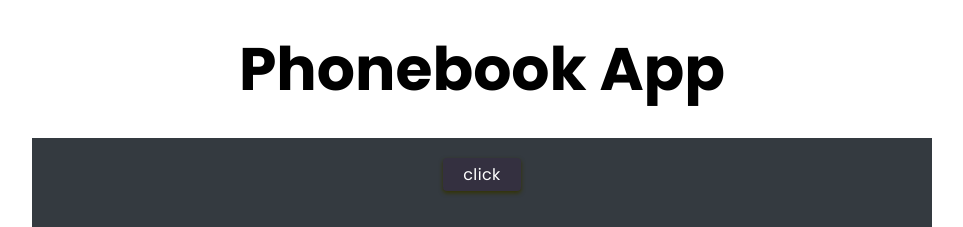
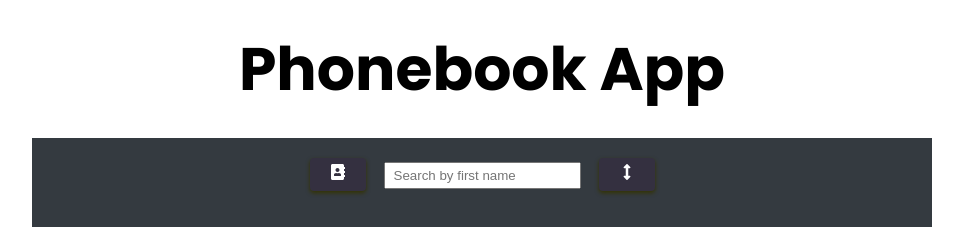
Before and after one commit to spectr-e/react-projects, a React (Vite) app: page / in a window 1280 px wide. Shown: the top 227 px of the page, without its empty margins (158-1121 px from the left). Built offline with nearby package versions, Linux system fonts and the light colour scheme.

Commit message:
style(SearchFilterComp): Format the component style

```diff
--- a/src/Projects/24-phone-book-app/SearchFilter.jsx
+++ b/src/Projects/24-phone-book-app/SearchFilter.jsx
@@ -1,9 +1,17 @@
+import { FaAddressBook, FaArrowsAltV } from 'react-icons/fa'
 import { Button } from '../../components'
 
 const SearchFilter = () => {
   return (
     <section className='text-center'>
-      <Button classes={'btn-dark'} />
+      <Button classes={'btn-dark'} text={''} icon={<FaAddressBook />} />
+      <input
+        type='text'
+        placeholder='Search by first name'
+        className='mb-2 mx-1'
+        style={{ padding: '4px 8px' }}
+      />
+      <Button classes={'btn-dark'} text={''} icon={<FaArrowsAltV />} />
     </section>
   )
 }
```
